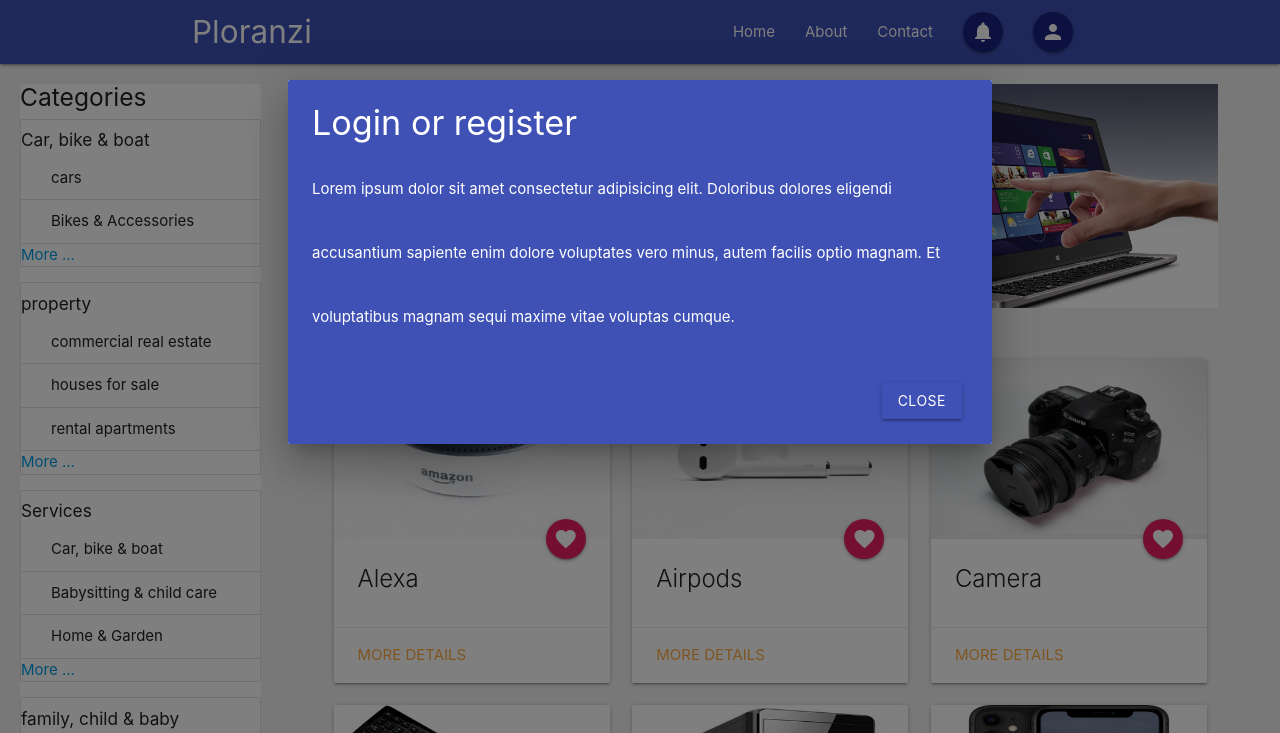
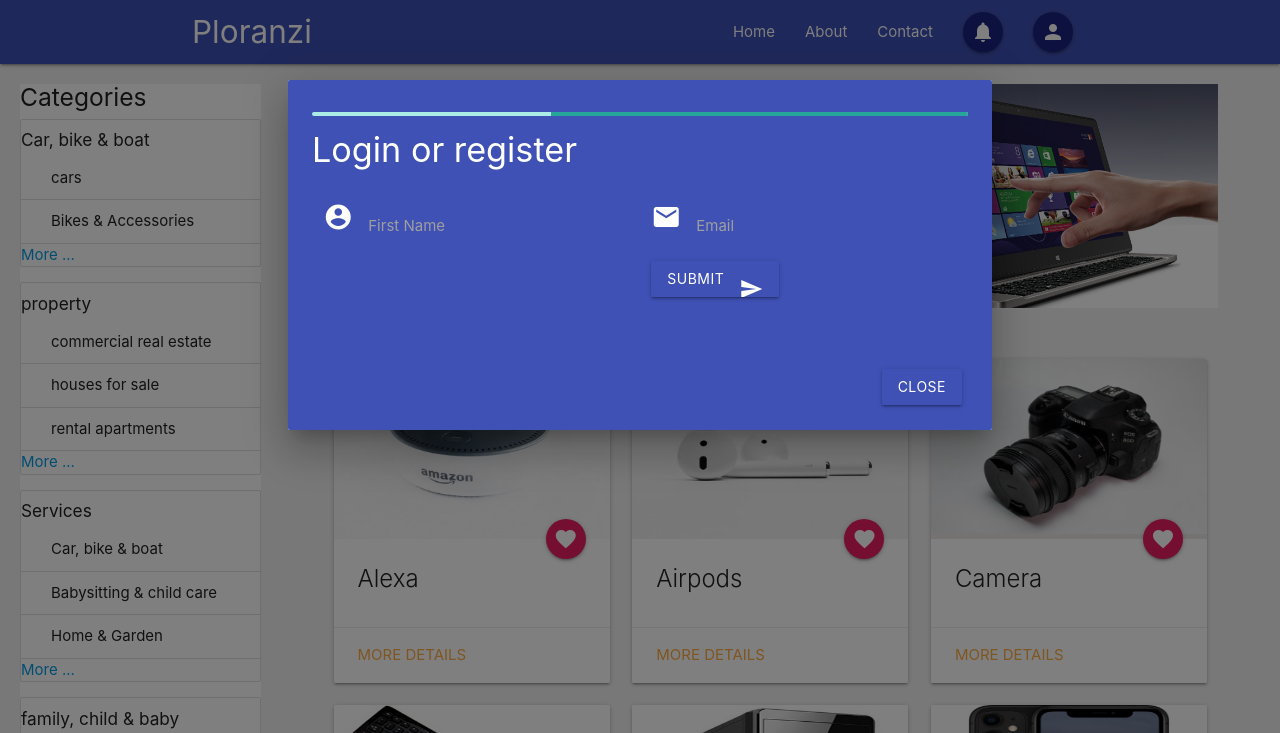
Before and after one commit to Ahmadgul12/ploranzyMaterialize, a plain HTML site: page index.html in a window 1280 px wide. Both pictures are taken after a click on the link "person". Shown: the top 733 px of the page. Drawn offline with nearby package versions, Linux system fonts and the light colour scheme.

Commit message:
modified[loginForm]

```diff
--- a/index.html
+++ b/index.html
@@ -36,8 +36,31 @@
             </ul>
             <div class="modal" id="person">
                 <div class="modal-content indigo">
+                    <div class="progress">
+                        <div class="indeterminate"></div>
+                    </div>
                     <h4>Login or register</h4>
-                    <p>Lorem ipsum dolor sit amet consectetur adipisicing elit. Doloribus dolores eligendi accusantium sapiente enim dolore voluptates vero minus, autem facilis optio magnam. Et voluptatibus magnam sequi maxime vitae voluptas cumque.</p>
+                    <div class="row">
+                        <form class="col s12">
+                            <div class="row">
+                                <div class="input-field col s6">
+                                    <i class="material-icons prefix">account_circle</i>
+                                    <input id="icon_prefix" type="text" class="validate">
+                                    <label for="icon_prefix">First Name</label>
+                                </div>
+                                <div class="input-field col s6">
+                                    <i class="material-icons prefix">email</i>
+                                    <input id="email" type="email" class="validate">
+                                    <label for="email">Email</label>
+                                    <button class="btn waves-effect waves-light indigo" type="submit"
+                                        name="action">Submit
+                                        <i class="material-icons right">send</i>
+                                    </button>
+                                </div>
+
+                            </div>
+                        </form>
+                    </div>
 
                     <div class="modal-footer indigo">
                         <a href="" class="modal-close btn indigo">close</a>
@@ -47,9 +70,14 @@
         </div>
     </nav>
     <ul class="sidenav" id="mobile-links">
+        <li><a href="#person" class="btn darken-4 modal-trigger">
+                Login
+            </a>
+        </li>
         <li><a href="#">Home</a></li>
         <li><a href="#">About</a></li>
         <li><a href="#">Contact</a></li>
+
     </ul>
 
     <div class="cat-cards">
```
